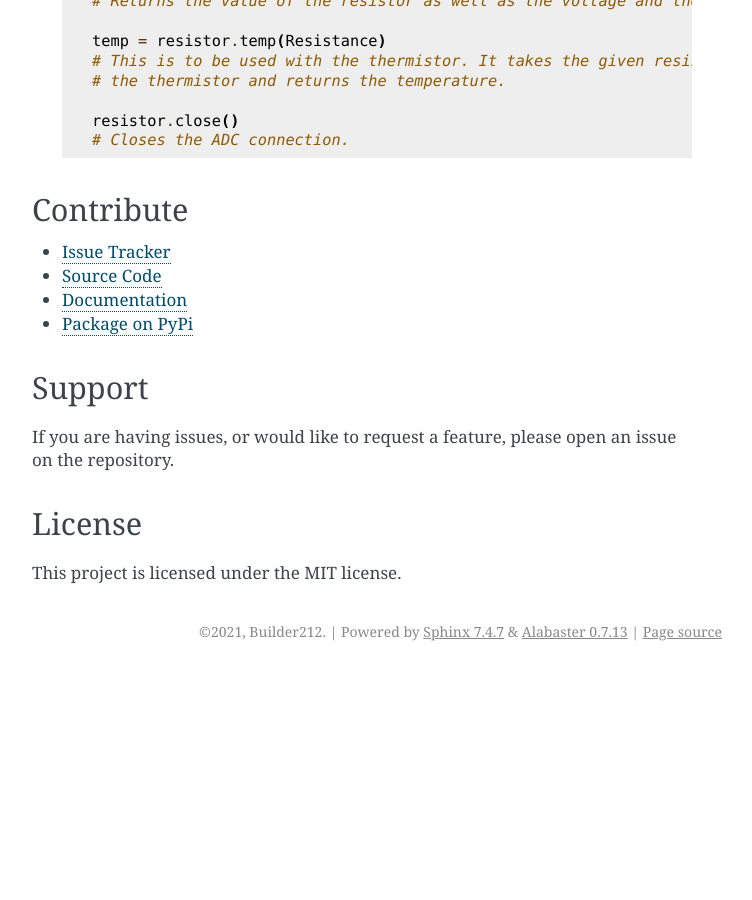
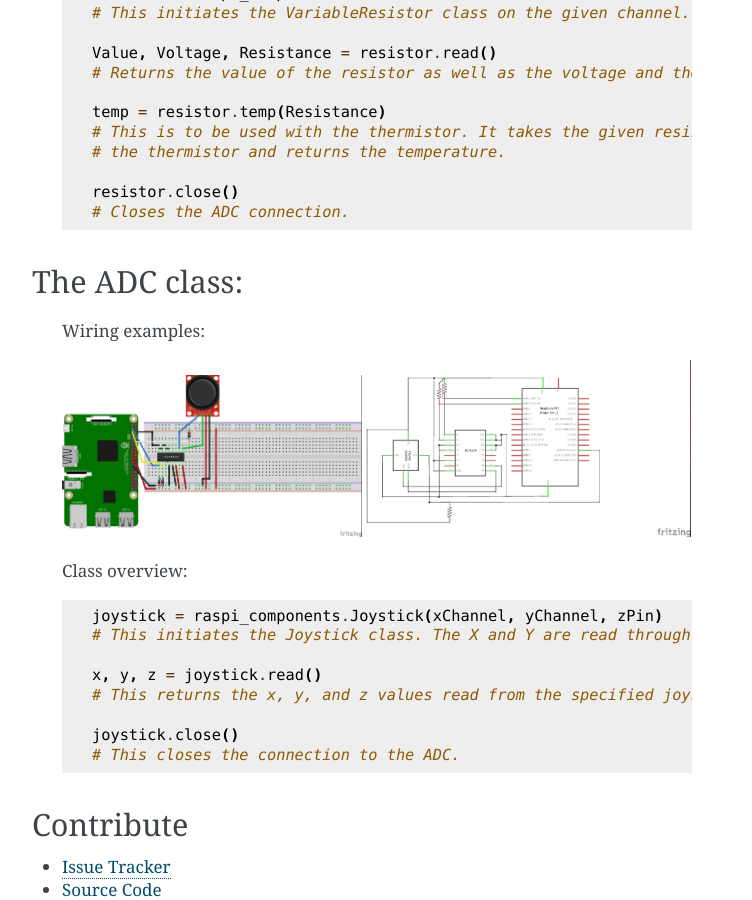
Before and after one commit to Builder212/raspi_components, a Sphinx documentation site: the page built from docs/index.rst, in a window 1280 px wide and 900 px high, scrolled down 6170 px. Shown: the whole window, without its empty margins (388-1140 px from the left). Built offline with Sphinx 7.4.7, drawn with Linux system fonts in a browser that asks for light colours; before the commit the page ends 6841 px from its top, so only the background shows below that; some of the changed text lies outside the part shown.

```diff
--- a/docs/index.rst
+++ b/docs/index.rst
@@ -233,6 +236,30 @@ This works with potentiometers, photoresistors and thermistors.
         resistor.close()
         # Closes the ADC connection.
 
+The ADC class:
+--------------
+
+    Wiring examples:
+
+    .. image:: schems/Joystick_bb.jpg
+        :width: 300
+        :alt: breadboard
+    .. image:: schems/Joystick_schem.jpg
+        :width: 325
+        :alt: schem
+
+    Class overview:
+
+    .. code-block:: python
+
+        joystick = raspi_components.Joystick(xChannel, yChannel, zPin)
+        # This initiates the Joystick class. The X and Y are read through the ADC, and the z value is read through a pin.
+
+        x, y, z = joystick.read()
+        # This returns the x, y, and z values read from the specified joystick.
+
+        joystick.close()
+        # This closes the connection to the ADC.
 
 Contribute
 ----------
--- a/setup.py
+++ b/setup.py
@@ -5,7 +5,7 @@ with open("README.md", "r") as fh:
 
 setup(
     name="raspi_components",
-    version="1.1.10",
+    version="1.3.1",
     author="Builder212",
     description="A python package for using certain components with the raspberry pi.",
     long_description=long_description,
```
Also changed, not shown: other parts of docs/index.rst (+3 -0 lines), README.md (+1 -0 lines), raspi_components/__init__.py (+7 -0 lines), docs/schems/Joystick_bb.jpg (added), docs/schems/Joystick_schem.jpg (added), 12 other files.
